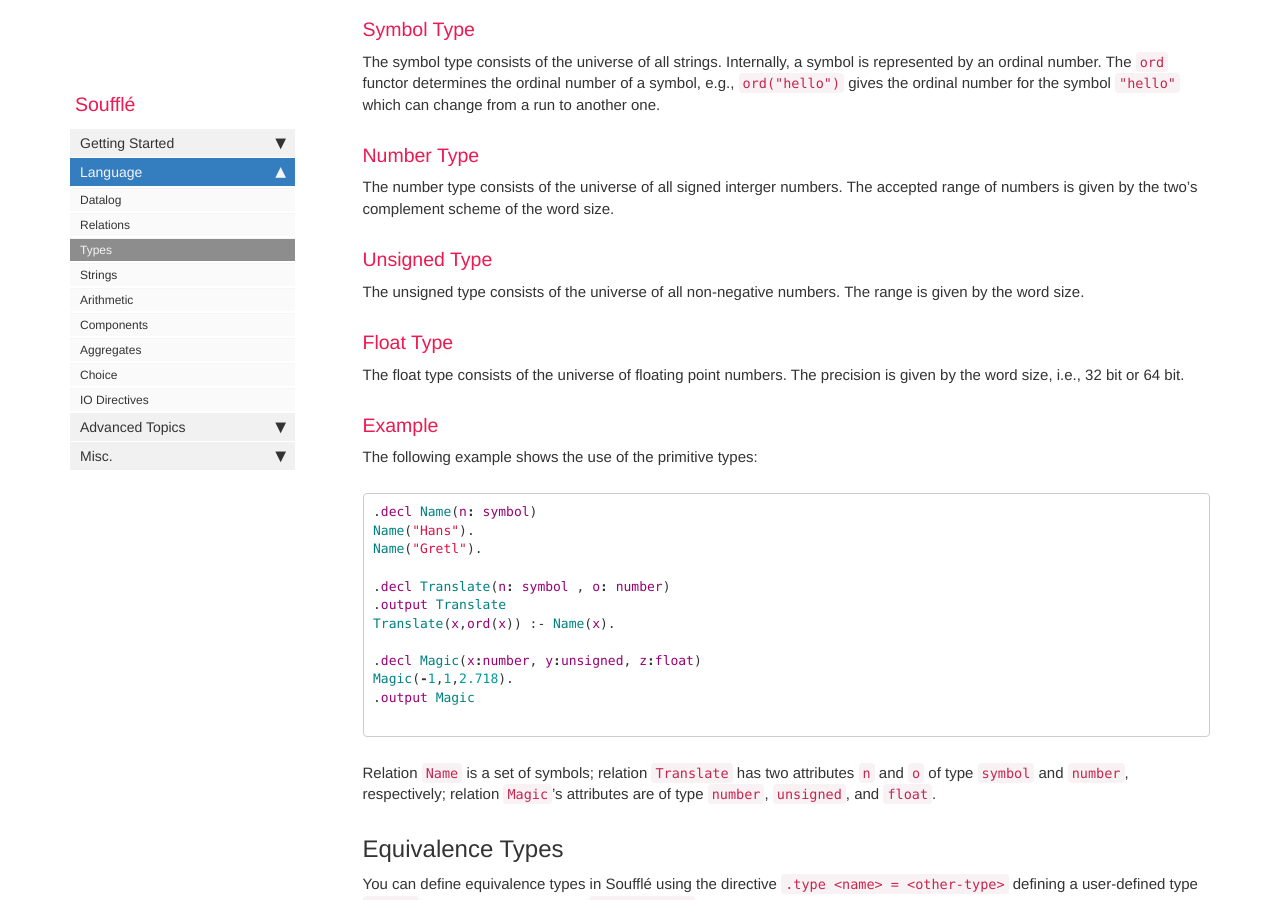
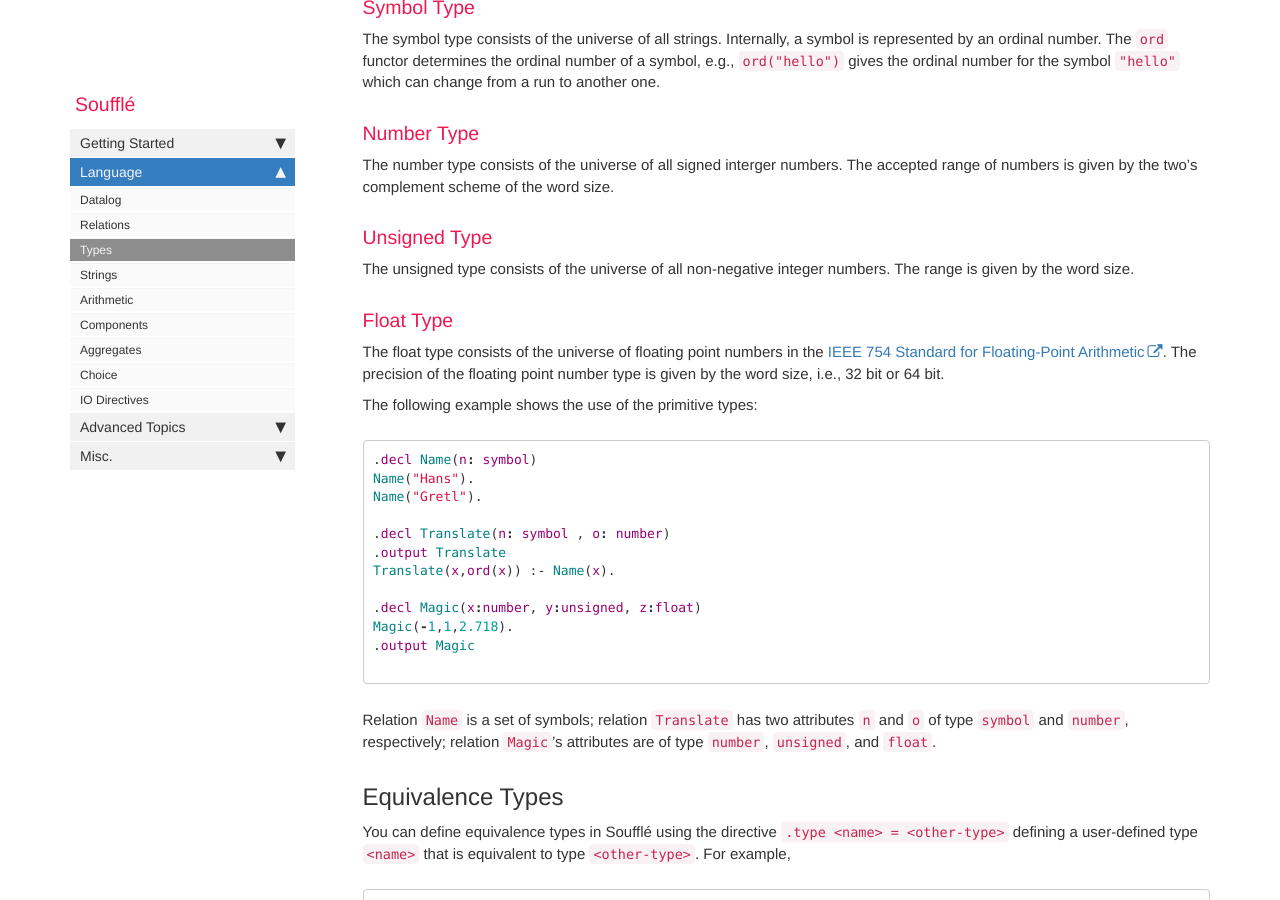
Before and after one commit to souffle-lang/souffle-lang.github.io, a Jekyll site: the page built from pages/docs/types.md, in a window 1280 px wide and 900 px high, scrolled down 1111 px. Built offline with Jekyll 4.4.1, drawn with Linux system fonts in a browser that asks for light colours; comment, search, counter and statistics services are not loaded.

Commit message:
Update types.md

````diff
--- a/pages/docs/types.md
+++ b/pages/docs/types.md
@@ -34,14 +34,14 @@ The accepted range of numbers is given by the two's complement
 scheme of the word size.
 
 ### Unsigned Type
-The unsigned type consists of the universe of all non-negative numbers.
+The unsigned type consists of the universe of all non-negative integer numbers.
 The range is given by the word size.
 
 ### Float Type
-The float type consists of the universe of floating point numbers.
-The precision is given by the word size, i.e., 32 bit or 64 bit.
+The float type consists of the universe of floating point numbers in the [IEEE 754
+Standard for Floating-Point Arithmetic](https://en.wikipedia.org/wiki/IEEE_754).
+The precision of the floating point number type is given by the word size, i.e., 32 bit or 64 bit.
 
-### Example
 The following example shows the use of the primitive types:
 ```prolog
 .decl Name(n: symbol)
````
